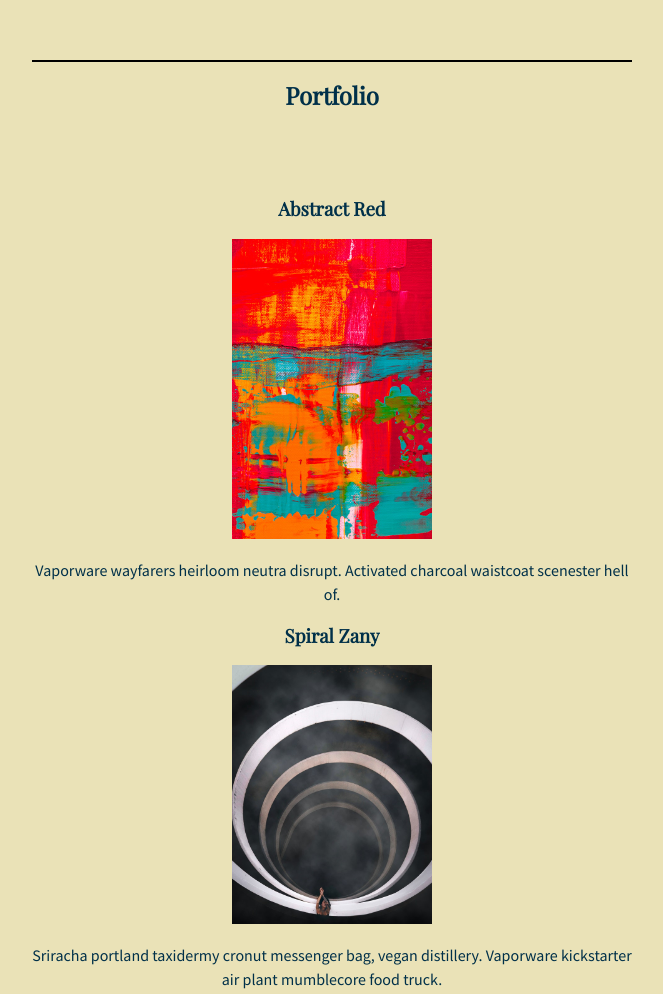
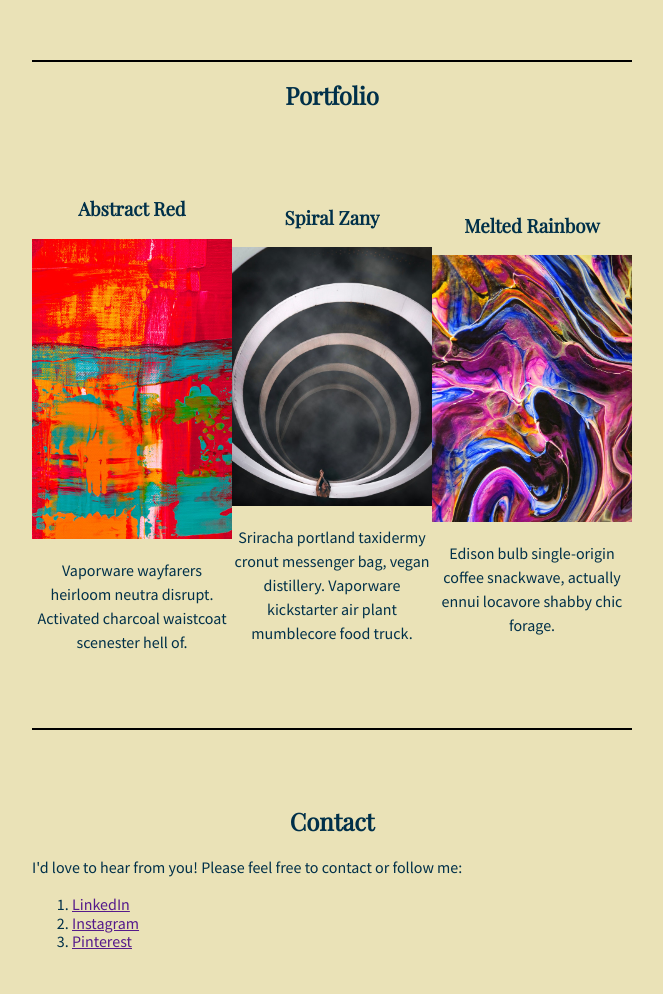
Before and after one commit to ThatDevKyle/Pete-Thinkful, a plain HTML site: page index.html in a window 1280 px wide. Shown: the part 720-1714 px from the top of the page, without its empty margins (308-971 px from the left). Drawn offline with nearby package versions, Linux system fonts and the light colour scheme.

Commit message:
Update style.css

```diff
--- a/style.css
+++ b/style.css
@@ -51,6 +51,15 @@ article div {
   align-content: end;
 }
 
+.p-container{
+  display: flex;
+  flex-direction: row;
+}
+
+.p-item{
+  justify-content: space-around;
+}
+
 /* Paragraphs */
 p {
   line-height: 1.5;
@@ -73,7 +82,7 @@ nav a {
 img {
   width: 100%;
   max-width: 200px;
-  height: auto;
+  height: fit-content;
 }
 
 .image-circle {
```
